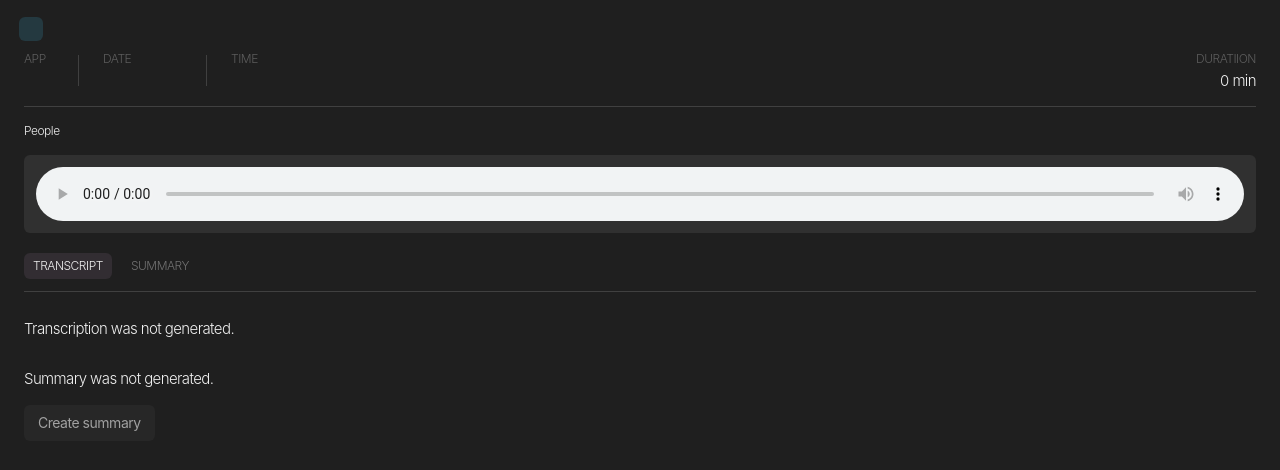
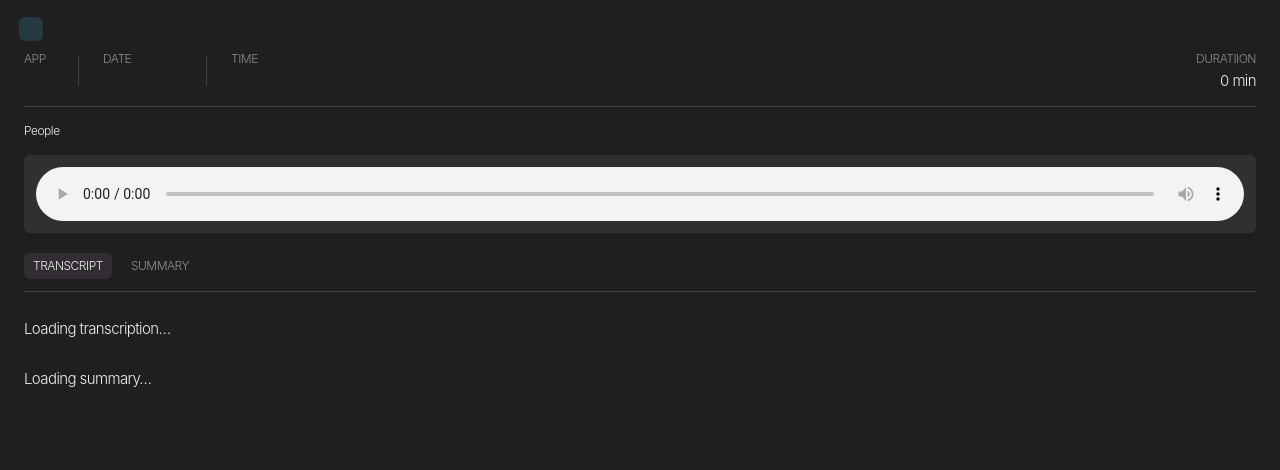
Before and after one commit to ReMyndAI/extensions, a Python web app: template copilot/templates/call.html in a window 1280 px wide. Shown: the top 470 px of the page. Run offline with Jinja, Linux system fonts and the light colour scheme; the template is opened without the code that fills it, so the values that code supplies are empty; some web fonts are replaced.

Commit message:
improve text contrast add 'loading' text for transcriptions and summaries

```diff
--- a/copilot/templates/call.html
+++ b/copilot/templates/call.html
@@ -126,7 +126,7 @@
       Ubuntu, "Helvetica Neue", Helvetica, Arial, "PingFang SC",
       "Hiragino Sans GB", "Microsoft Yahei UI", "Microsoft Yahei",
       "Source Han Sans CN", sans-serif;
-    color: #5d5d5d;
+    color: #8d8d8d;
     font-size: 12px;
     font-weight: 350;
     line-height: 8px;
@@ -202,7 +202,7 @@
       Ubuntu, "Helvetica Neue", Helvetica, Arial, "PingFang SC",
       "Hiragino Sans GB", "Microsoft Yahei UI", "Microsoft Yahei",
       "Source Han Sans CN", sans-serif;
-    color: #5d5d5d;
+    color: #8d8d8d;
     font-size: 12px;
     font-weight: 350;
     line-height: 8px;
@@ -257,7 +257,7 @@
       Ubuntu, "Helvetica Neue", Helvetica, Arial, "PingFang SC",
       "Hiragino Sans GB", "Microsoft Yahei UI", "Microsoft Yahei",
       "Source Han Sans CN", sans-serif;
-    color: #5d5d5d;
+    color: #8d8d8d;
     font-size: 12px;
     font-weight: 350;
     line-height: 8px;
@@ -303,7 +303,7 @@
       Ubuntu, "Helvetica Neue", Helvetica, Arial, "PingFang SC",
       "Hiragino Sans GB", "Microsoft Yahei UI", "Microsoft Yahei",
       "Source Han Sans CN", sans-serif;
-    color: #5d5d5d;
+    color: #8d8d8d;
     font-size: 12px;
     font-weight: 350;
     line-height: 8px;
@@ -474,7 +474,7 @@
       Ubuntu, "Helvetica Neue", Helvetica, Arial, "PingFang SC",
       "Hiragino Sans GB", "Microsoft Yahei UI", "Microsoft Yahei",
       "Source Han Sans CN", sans-serif;
-    color: #717171;
+    color: #919191;
     font-size: 12px;
     font-weight: 350;
     line-height: 8px;
@@ -541,7 +541,7 @@
       Ubuntu, "Helvetica Neue", Helvetica, Arial, "PingFang SC",
       "Hiragino Sans GB", "Microsoft Yahei UI", "Microsoft Yahei",
       "Source Han Sans CN", sans-serif;
-    color: #5d5d5d;
+    color: #8d8d8d;
     font-size: 12px;
     font-weight: 350;
     line-height: 22.5px;
@@ -575,7 +575,7 @@
       Ubuntu, "Helvetica Neue", Helvetica, Arial, "PingFang SC",
       "Hiragino Sans GB", "Microsoft Yahei UI", "Microsoft Yahei",
       "Source Han Sans CN", sans-serif;
-    color: #5d5d5d;
+    color: #8d8d8d;
     font-size: 15px;
     font-weight: 350;
     line-height: 22.5px;
@@ -623,7 +623,7 @@
     margin-top: 0.5em;
     margin-bottom: 1em;
     padding-left: 8px;
-    color: #5d5d5d;
+    color: #8d8d8d;
   }
   .topic-active > .topic-text {
     color: #b2b2b2;
@@ -701,10 +701,12 @@
       <div class="divider"></div>
       <div class="scroll-content">
           <div class="transcript-items">
-              {% include "transcription.html" %}
+              {# include "transcription.html" #}
+              <p>Loading transcription…</p>
           </div>
           <div class="summary-content">
-              {% include "summary.html" %}
+              {# include "summary.html" #}
+              <p>Loading summary…</p>
           </div>
       </div>
     </div>
```
Also changed, not shown: copilot/manifest.json.
